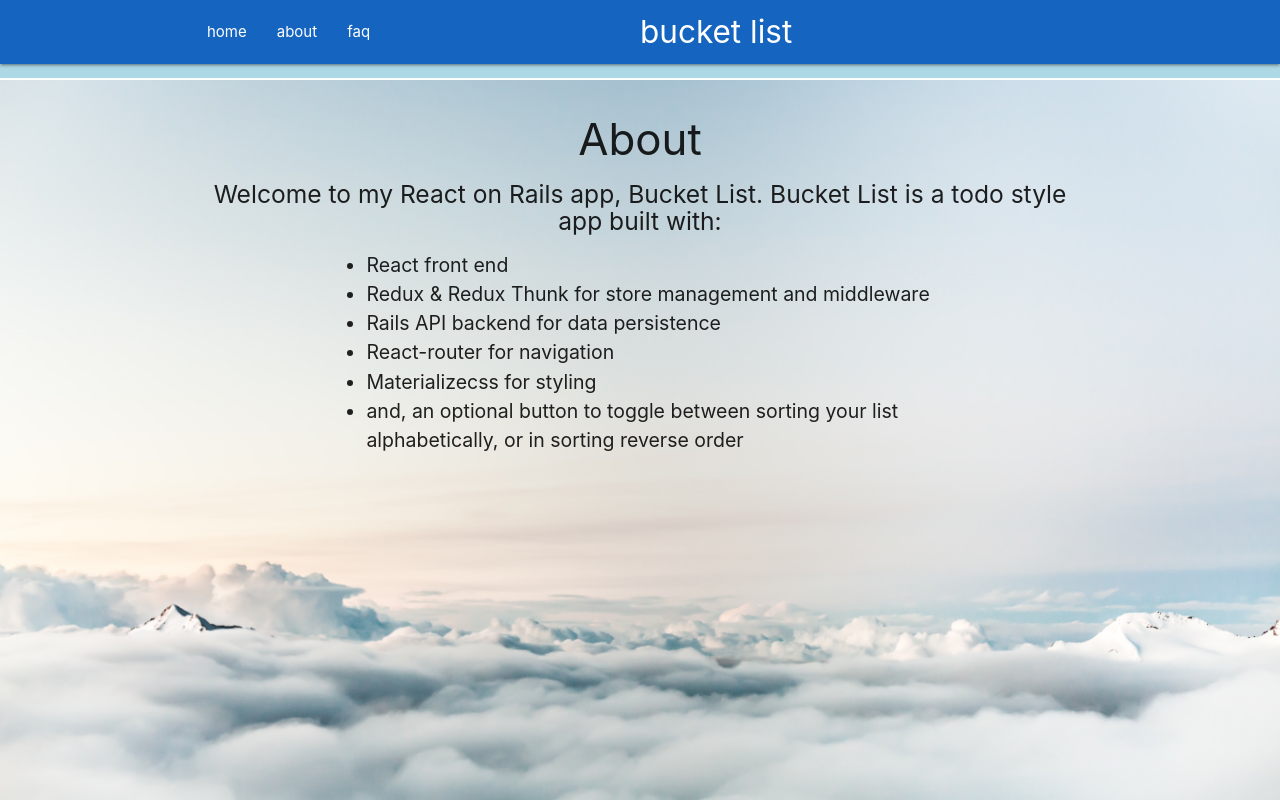
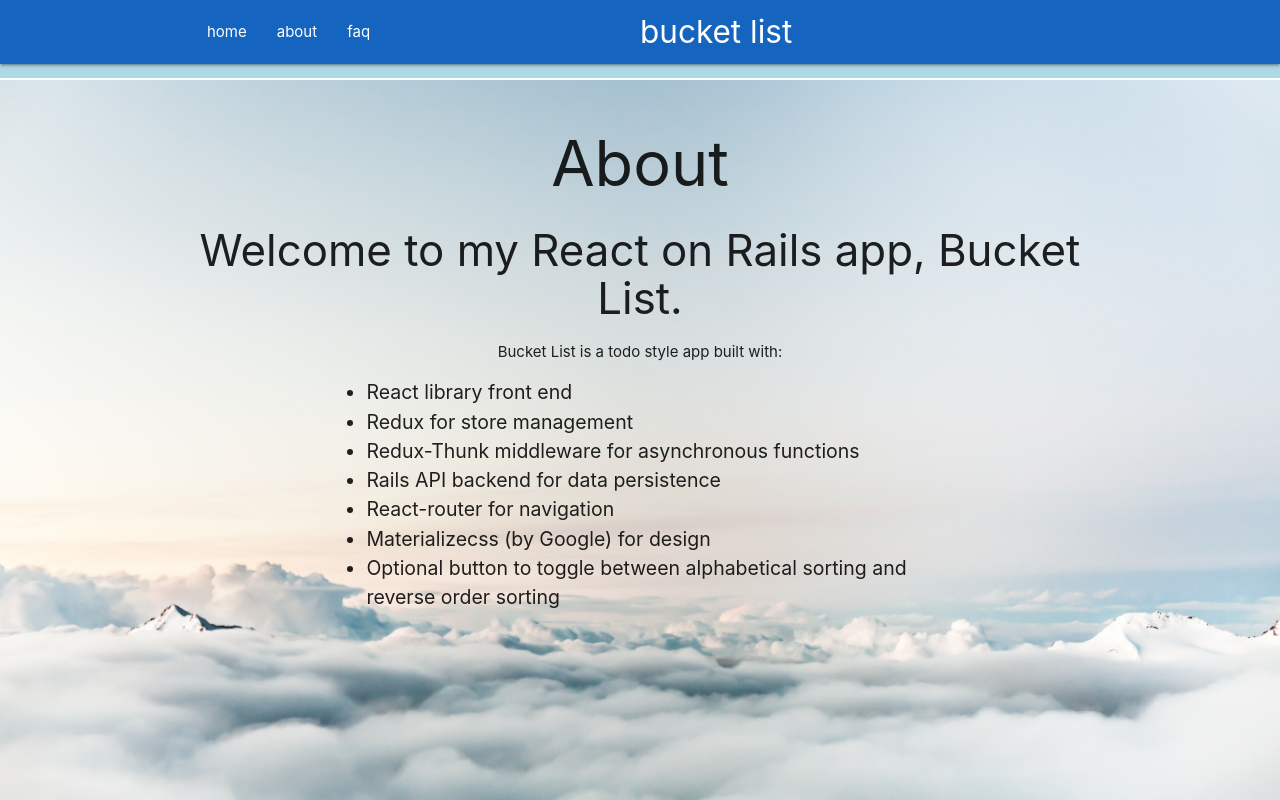
Before and after one commit to SilverBright/bucketlist-app-client, a React (Create React App) app: page /about in a window 1280 px wide. Built offline with nearby package versions, Linux system fonts and the light colour scheme.

Commit message:
fix html headings and layout

```diff
--- a/src/components/About.js
+++ b/src/components/About.js
@@ -3,16 +3,18 @@ import React from 'react';
 const About = () => {
   return (
     <div className="container"><br />
-      <h3>About</h3>
-      <h5>Welcome to my React on Rails app, Bucket List. Bucket List is a todo style app built with:</h5>
+      <h1>About</h1>
+      <h3>Welcome to my React on Rails app, Bucket List.</h3>
+      <p>Bucket List is a todo style app built with:</p>
         <div className="container left-align">
           <ul className="browser-default">
-            <li>React front end</li>
-            <li>Redux & Redux Thunk for store management and middleware</li>
+            <li>React library front end</li>
+            <li>Redux for store management</li>
+            <li>Redux-Thunk middleware for asynchronous functions</li>
             <li>Rails API backend for data persistence</li>
             <li>React-router for navigation</li>
-            <li>Materializecss for styling</li>
-            <li>and, an optional button to toggle between sorting your list alphabetically, or in sorting reverse order</li>
+            <li>Materializecss (by Google) for design</li>
+            <li>Optional button to toggle between alphabetical sorting and reverse order sorting</li>
           </ul>
         </div>
     </div>
```
